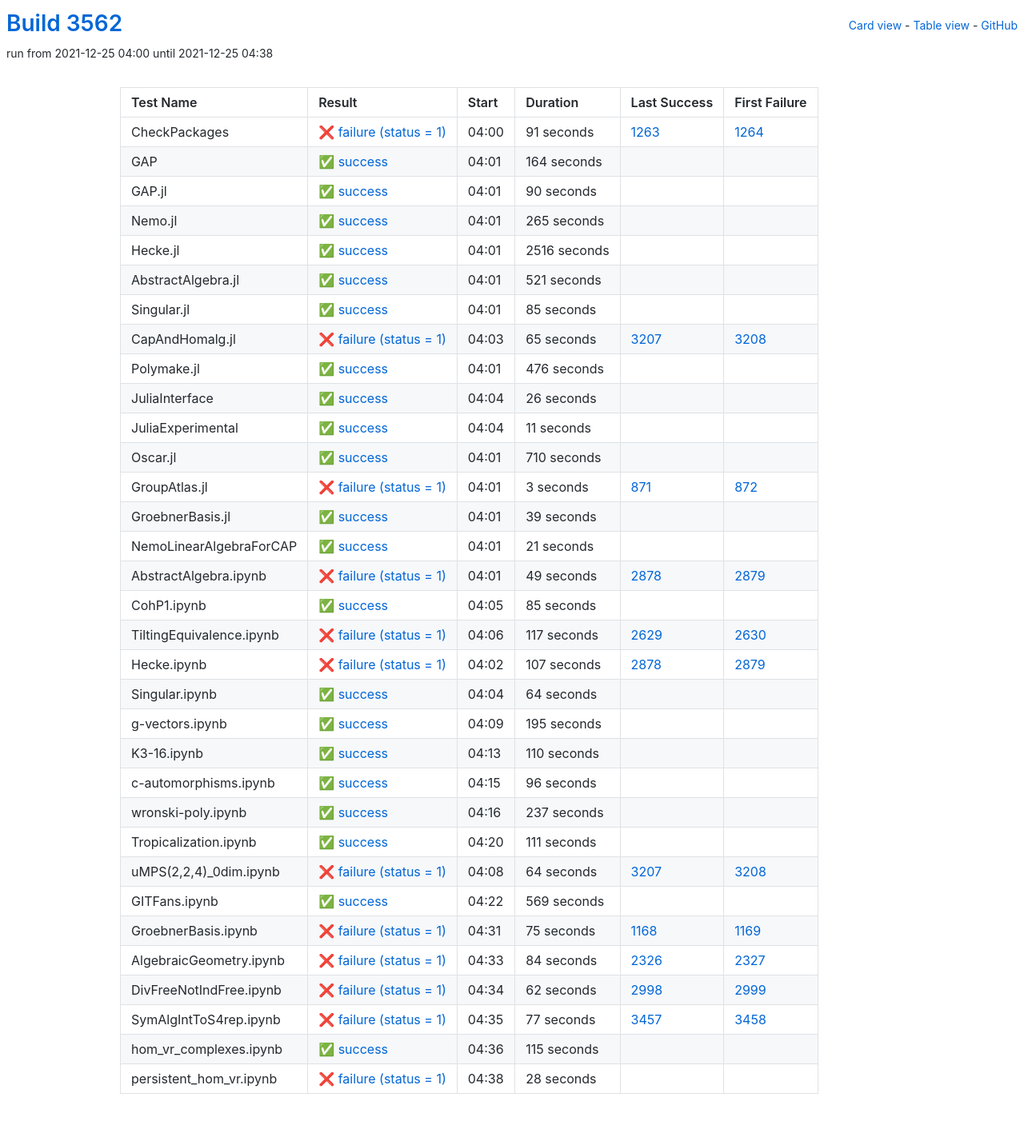
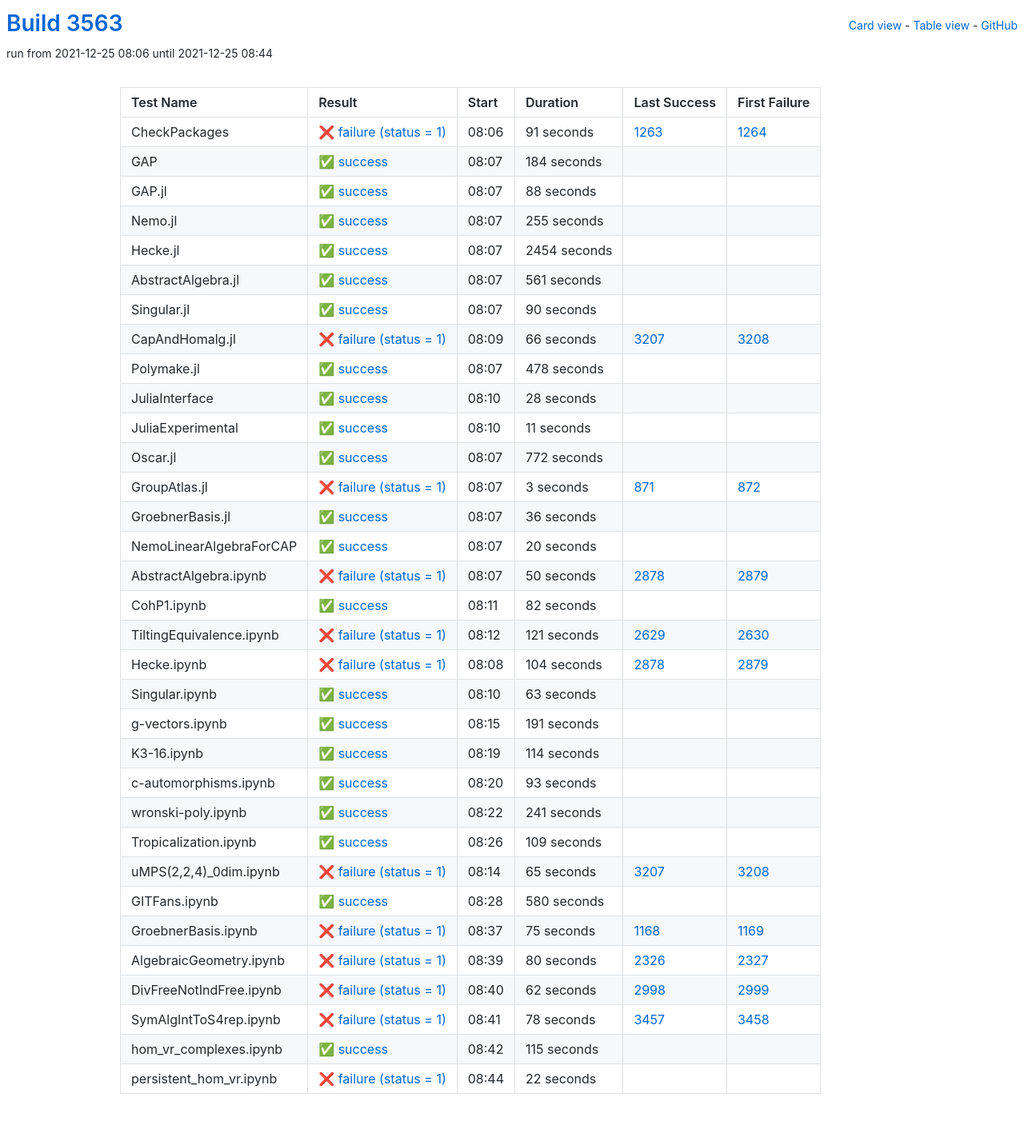
Before and after one commit to oscar-system/oscar-ci-status-stable, a Jekyll site: the page built from table.html, in a window 1280 px wide. Shown: the whole page at 80% size. Built offline with Jekyll 4.4.1, drawn with Linux system fonts in a browser that asks for light colours.

Commit message:
Build #3563

```diff
--- a/_data/ci.yml
+++ b/_data/ci.yml
@@ -1,6 +1,6 @@
 ---
-build: 3562
-build_url: https://oscarci.mathematik.uni-kl.de/job/oscar-stable/3562/
+build: 3563
+build_url: https://oscarci.mathematik.uni-kl.de/job/oscar-stable/3563/
 job: oscar-stable
 organization: oscar-system
 repo: oscar-ci-status-stable
@@ -8,8 +8,8 @@ repourl: https://github.com/oscar-system/oscar-ci-status-stable
 tests:
 - name: CheckPackages
   id: checkpackages
-  log: https://oscarci.mathematik.uni-kl.de/job/oscar-stable/3562/artifact/logs/build-3562/CheckPackages.log
-  start: 2021-12-25 04:00
+  log: https://oscarci.mathematik.uni-kl.de/job/oscar-stable/3563/artifact/logs/build-3563/CheckPackages.log
+  start: 2021-12-25 08:06
   success: false
   exitcode: 1
   status: failure
@@ -20,20 +20,68 @@ tests:
   first_failure_url: https://oscarci.mathematik.uni-kl.de/job/oscar-stable/1264/
 - name: GAP
   id: gap
-  log: https://oscarci.mathematik.uni-kl.de/job/oscar-stable/3562/artifact/logs/build-3562/GAP.log
-  start: 2021-12-25 04:01
+  log: https://oscarci.mathematik.uni-kl.de/job/oscar-stable/3563/artifact/logs/build-3563/GAP.log
+  start: 2021-12-25 08:07
   success: true
   exitcode: 0
   status: success
-  duration: 164
+  duration: 184
   last_success: false
   last_success_url:
   first_failure: false
   first_failure_url:
 - name: GAP.jl
   id: gap-jl
-  log: https://oscarci.mathematik.uni-kl.de/job/oscar-stable/3562/artifact/logs/build-3562/GAP.jl.log
-  start: 2021-12-25 04:01
+  log: https://oscarci.mathematik.uni-kl.de/job/oscar-stable/3563/artifact/logs/build-3563/GAP.jl.log
+  start: 2021-12-25 08:07
+  success: true
+  exitcode: 0
+  status: success
+  duration: 88
+  last_success: false
+  last_success_url:
+  first_failure: false
+  first_failure_url:
+- name: Nemo.jl
+  id: nemo-jl
+  log: https://oscarci.mathematik.uni-kl.de/job/oscar-stable/3563/artifact/logs/build-3563/Nemo.jl.log
+  start: 2021-12-25 08:07
+  success: true
+  exitcode: 0
+  status: success
+  duration: 255
+  last_success: false
+  last_success_url:
+  first_failure: false
+  first_failure_url:
+- name: Hecke.jl
+  id: hecke-jl
+  log: https://oscarci.mathematik.uni-kl.de/job/oscar-stable/3563/artifact/logs/build-3563/Hecke.jl.log
+  start: 2021-12-25 08:07
+  success: true
+  exitcode: 0
+  status: success
+  duration: 2454
+  last_success: false
+  last_success_url:
+  first_failure: false
+  first_failure_url:
+- name: AbstractAlgebra.jl
+  id: abstractalgebra-jl
+  log: https://oscarci.mathematik.uni-kl.de/job/oscar-stable/3563/artifact/logs/build-3563/AbstractAlgebra.jl.log
+  start: 2021-12-25 08:07
+  success: true
+  exitcode: 0
+  status: success
+  duration: 561
+  last_success: false
+  last_success_url:
+  first_failure: false
+  first_failure_url:
+- name: Singular.jl
+  id: singular-jl
+  log: https://oscarci.mathematik.uni-kl.de/job/oscar-stable/3563/artifact/logs/build-3563/Singular.jl.log
+  start: 2021-12-25 08:07
   success: true
   exitcode: 0
   status: success
@@ -42,94 +90,46 @@ tests:
   last_success_url:
   first_failure: false
   first_failure_url:
-- name: Nemo.jl
-  id: nemo-jl
-  log: https://oscarci.mathematik.uni-kl.de/job/oscar-stable/3562/artifact/logs/build-3562/Nemo.jl.log
-  start: 2021-12-25 04:01
-  success: true
-  exitcode: 0
-  status: success
-  duration: 265
-  last_success: false
-  last_success_url:
-  first_failure: false
-  first_failure_url:
-- name: Hecke.jl
-  id: hecke-jl
-  log: https://oscarci.mathematik.uni-kl.de/job/oscar-stable/3562/artifact/logs/build-3562/Hecke.jl.log
-  start: 2021-12-25 04:01
-  success: true
-  exitcode: 0
-  status: success
-  duration: 2516
-  last_success: false
-  last_success_url:
-  first_failure: false
-  first_failure_url:
-- name: AbstractAlgebra.jl
-  id: abstractalgebra-jl
-  log: https://oscarci.mathematik.uni-kl.de/job/oscar-stable/3562/artifact/logs/build-3562/AbstractAlgebra.jl.log
-  start: 2021-12-25 04:01
-  success: true
-  exitcode: 0
-  status: success
-  duration: 521
-  last_success: false
-  last_success_url:
-  first_failure: false
-  first_failure_url:
-- name: Singular.jl
-  id: singular-jl
-  log: https://oscarci.mathematik.uni-kl.de/job/oscar-stable/3562/artifact/logs/build-3562/Singular.jl.log
-  start: 2021-12-25 04:01
-  success: true
-  exitcode: 0
-  status: success
-  duration: 85
-  last_success: false
-  last_success_url:
-  first_failure: false
-  first_failure_url:
 - name: CapAndHomalg.jl
   id: capandhomalg-jl
-  log: https://oscarci.mathematik.uni-kl.de/job/oscar-stable/3562/artifact/logs/build-3562/CapAndHomalg.jl.log
-  start: 2021-12-25 04:03
+  log: https://oscarci.mathematik.uni-kl.de/job/oscar-stable/3563/artifact/logs/build-3563/CapAndHomalg.jl.log
+  start: 2021-12-25 08:09
   success: false
   exitcode: 1
   status: failure
-  duration: 65
+  duration: 66
   last_success: 3207
   last_success_url: https://oscarci.mathematik.uni-kl.de/job/oscar-stable/3207/
   first_failure: 3208
   first_failure_url: https://oscarci.mathematik.uni-kl.de/job/oscar-stable/3208/
 - name: Polymake.jl
   id: polymake-jl
-  log: https://oscarci.mathematik.uni-kl.de/job/oscar-stable/3562/artifact/logs/build-3562/Polymake.jl.log
-  start: 2021-12-25 04:01
+  log: https://oscarci.mathematik.uni-kl.de/job/oscar-stable/3563/artifact/logs/build-3563/Polymake.jl.log
+  start: 2021-12-25 08:07
   success: true
   exitcode: 0
   status: success
-  duration: 476
+  duration: 478
   last_success: false
   last_success_url:
   first_failure: false
   first_failure_url:
 - name: JuliaInterface
   id: juliainterface
-  log: https://oscarci.mathematik.uni-kl.de/job/oscar-stable/3562/artifact/logs/build-3562/JuliaInterface.log
-  start: 2021-12-25 04:04
+  log: https://oscarci.mathematik.uni-kl.de/job/oscar-stable/3563/artifact/logs/build-3563/JuliaInterface.log
+  start: 2021-12-25 08:10
   success: true
   exitcode: 0
   status: success
-  duration: 26
+  duration: 28
   last_success: false
   last_success_url:
   first_failure: false
   first_failure_url:
 - name: JuliaExperimental
   id: juliaexperimental
-  log: https://oscarci.mathematik.uni-kl.de/job/oscar-stable/3562/artifact/logs/build-3562/JuliaExperimental.log
-  start: 2021-12-25 04:04
+  log: https://oscarci.mathematik.uni-kl.de/job/oscar-stable/3563/artifact/logs/build-3563/JuliaExperimental.log
+  start: 2021-12-25 08:10
   success: true
   exitcode: 0
   status: success
@@ -140,20 +140,20 @@ tests:
   first_failure_url:
 - name: Oscar.jl
   id: oscar-jl
-  log: https://oscarci.mathematik.uni-kl.de/job/oscar-stable/3562/artifact/logs/build-3562/Oscar.jl.log
-  start: 2021-12-25 04:01
+  log: https://oscarci.mathematik.uni-kl.de/job/oscar-stable/3563/artifact/logs/build-3563/Oscar.jl.log
+  start: 2021-12-25 08:07
   success: true
   exitcode: 0
   status: success
-  duration: 710
+  duration: 772
   last_success: false
   last_success_url:
   first_failure: false
   first_failure_url:
 - name: GroupAtlas.jl
   id: groupatlas-jl
-  log: https://oscarci.mathematik.uni-kl.de/job/oscar-stable/3562/artifact/logs/build-3562/GroupAtlas.jl.log
-  start: 2021-12-25 04:01
+  log: https://oscarci.mathematik.uni-kl.de/job/oscar-stable/3563/artifact/logs/build-3563/GroupAtlas.jl.log
+  start: 2021-12-25 08:07
   success: false
   exitcode: 1
   status: failure
@@ -164,176 +164,176 @@ tests:
   first_failure_url: https://oscarci.mathematik.uni-kl.de/job/oscar-stable/872/
 - name: GroebnerBasis.jl
   id: groebnerbasis-jl
-  log: https://oscarci.mathematik.uni-kl.de/job/oscar-stable/3562/artifact/logs/build-3562/GroebnerBasis.jl.log
-  start: 2021-12-25 04:01
+  log: https://oscarci.mathematik.uni-kl.de/job/oscar-stable/3563/artifact/logs/build-3563/GroebnerBasis.jl.log
+  start: 2021-12-25 08:07
   success: true
   exitcode: 0
   status: success
-  duration: 39
+  duration: 36
   last_success: false
   last_success_url:
   first_failure: false
   first_failure_url:
 - name: NemoLinearAlgebraForCAP
   id: nemolinearalgebraforcap
-  log: https://oscarci.mathematik.uni-kl.de/job/oscar-stable/3562/artifact/logs/build-3562/NemoLinearAlgebraForCAP.log
-  start: 2021-12-25 04:01
+  log: https://oscarci.mathematik.uni-kl.de/job/oscar-stable/3563/artifact/logs/build-3563/NemoLinearAlgebraForCAP.log
+  start: 2021-12-25 08:07
   success: true
   exitcode: 0
   status: success
-  duration: 21
+  duration: 20
   last_success: false
   last_success_url:
   first_failure: false
   first_failure_url:
 - name: AbstractAlgebra.ipynb
   id: abstractalgebra-ipynb
-  log: https://oscarci.mathematik.uni-kl.de/job/oscar-stable/3562/artifact/logs/build-3562/AbstractAlgebra.ipynb.log
-  start: 2021-12-25 04:01
+  log: https://oscarci.mathematik.uni-kl.de/job/oscar-stable/3563/artifact/logs/build-3563/AbstractAlgebra.ipynb.log
+  start: 2021-12-25 08:07
   success: false
   exitcode: 1
   status: failure
-  duration: 49
+  duration: 50
   last_success: 2878
   last_success_url: https://oscarci.mathematik.uni-kl.de/job/oscar-stable/2878/
   first_failure: 2879
   first_failure_url: https://oscarci.mathematik.uni-kl.de/job/oscar-stable/2879/
 - name: CohP1.ipynb
   id: cohp1-ipynb
-  log: https://oscarci.mathematik.uni-kl.de/job/oscar-stable/3562/artifact/logs/build-3562/CohP1.ipynb.log
-  start: 2021-12-25 04:05
+  log: https://oscarci.mathematik.uni-kl.de/job/oscar-stable/3563/artifact/logs/build-3563/CohP1.ipynb.log
+  start: 2021-12-25 08:11
   success: true
   exitcode: 0
   status: success
-  duration: 85
+  duration: 82
   last_success: false
   last_success_url:
   first_failure: false
   first_failure_url:
 - name: TiltingEquivalence.ipynb
   id: tiltingequivalence-ipynb
-  log: https://oscarci.mathematik.uni-kl.de/job/oscar-stable/3562/artifact/logs/build-3562/TiltingEquivalence.ipynb.log
-  start: 2021-12-25 04:06
+  log: https://oscarci.mathematik.uni-kl.de/job/oscar-stable/3563/artifact/logs/build-3563/TiltingEquivalence.ipynb.log
+  start: 2021-12-25 08:12
   success: false
   exitcode: 1
   status: failure
-  duration: 117
+  duration: 121
   last_success: 2629
   last_success_url: https://oscarci.mathematik.uni-kl.de/job/oscar-stable/2629/
   first_failure: 2630
   first_failure_url: https://oscarci.mathematik.uni-kl.de/job/oscar-stable/2630/
 - name: Hecke.ipynb
   id: hecke-ipynb
-  log: https://oscarci.mathematik.uni-kl.de/job/oscar-stable/3562/artifact/logs/build-3562/Hecke.ipynb.log
-  start: 2021-12-25 04:02
+  log: https://oscarci.mathematik.uni-kl.de/job/oscar-stable/3563/artifact/logs/build-3563/Hecke.ipynb.log
+  start: 2021-12-25 08:08
   success: false
   exitcode: 1
   status: failure
-  duration: 107
+  duration: 104
   last_success: 2878
   last_success_url: https://oscarci.mathematik.uni-kl.de/job/oscar-stable/2878/
   first_failure: 2879
   first_failure_url: https://oscarci.mathematik.uni-kl.de/job/oscar-stable/2879/
 - name: Singular.ipynb
   id: singular-ipynb
-  log: https://oscarci.mathematik.uni-kl.de/job/oscar-stable/3562/artifact/logs/build-3562/Singular.ipynb.log
-  start: 2021-12-25 04:04
+  log: https://oscarci.mathematik.uni-kl.de/job/oscar-stable/3563/artifact/logs/build-3563/Singular.ipynb.log
+  start: 2021-12-25 08:10
   success: true
   exitcode: 0
   status: success
-  duration: 64
+  duration: 63
   last_success: false
   last_success_url:
   first_failure: false
   first_failure_url:
 - name: g-vectors.ipynb
   id: g-vectors-ipynb
-  log: https://oscarci.mathematik.uni-kl.de/job/oscar-stable/3562/artifact/logs/build-3562/g-vectors.ipynb.log
-  start: 2021-12-25 04:09
+  log: https://oscarci.mathematik.uni-kl.de/job/oscar-stable/3563/artifact/logs/build-3563/g-vectors.ipynb.log
+  start: 2021-12-25 08:15
   success: true
   exitcode: 0
   status: success
-  duration: 195
+  duration: 191
   last_success: false
   last_success_url:
   first_failure: false
   first_failure_url:
 - name: K3-16.ipynb
   id: k3-16-ipynb
-  log: https://oscarci.mathematik.uni-kl.de/job/oscar-stable/3562/artifact/logs/build-3562/K3-16.ipynb.log
-  start: 2021-12-25 04:13
+  log: https://oscarci.mathematik.uni-kl.de/job/oscar-stable/3563/artifact/logs/build-3563/K3-16.ipynb.log
+  start: 2021-12-25 08:19
   success: true
   exitcode: 0
   status: success
-  duration: 110
+  duration: 114
   last_success: false
   last_success_url:
   first_failure: false
   first_failure_url:
 - name: c-automorphisms.ipynb
   id: c-automorphisms-ipynb
-  log: https://oscarci.mathematik.uni-kl.de/job/oscar-stable/3562/artifact/logs/build-3562/c-automorphisms.ipynb.log
-  start: 2021-12-25 04:15
+  log: https://oscarci.mathematik.uni-kl.de/job/oscar-stable/3563/artifact/logs/build-3563/c-automorphisms.ipynb.log
+  start: 2021-12-25 08:20
   success: true
   exitcode: 0
   status: success
-  duration: 96
+  duration: 93
   last_success: false
   last_success_url:
   first_failure: false
   first_failure_url:
 - name: wronski-poly.ipynb
   id: wronski-poly-ipynb
-  log: https://oscarci.mathematik.uni-kl.de/job/oscar-stable/3562/artifact/logs/build-3562/wronski-poly.ipynb.log
-  start: 2021-12-25 04:16
+  log: https://oscarci.mathematik.uni-kl.de/job/oscar-stable/3563/artifact/logs/build-3563/wronski-poly.ipynb.log
+  start: 2021-12-25 08:22
   success: true
   exitcode: 0
   status: success
-  duration: 237
+  duration: 241
   last_success: false
   last_success_url:
   first_failure: false
   first_failure_url:
 - name: Tropicalization.ipynb
   id: tropicalization-ipynb
-  log: https://oscarci.mathematik.uni-kl.de/job/oscar-stable/3562/artifact/logs/build-3562/Tropicalization.ipynb.log
-  start: 2021-12-25 04:20
+  log: https://oscarci.mathematik.uni-kl.de/job/oscar-stable/3563/artifact/logs/build-3563/Tropicalization.ipynb.log
+  start: 2021-12-25 08:26
   success: true
   exitcode: 0
   status: success
-  duration: 111
+  duration: 109
   last_success: false
   last_success_url:
   first_failure: false
   first_failure_url:
 - name: uMPS(2,2,4)_0dim.ipynb
   id: umps-2-2-4-0dim-ipynb
-  log: https://oscarci.mathematik.uni-kl.de/job/oscar-stable/3562/artifact/logs/build-3562/uMPS-2-2-4-_0dim.ipynb.log
-  start: 2021-12-25 04:08
+  log: https://oscarci.mathematik.uni-kl.de/job/oscar-stable/3563/artifact/logs/build-3563/uMPS-2-2-4-_0dim.ipynb.log
+  start: 2021-12-25 08:14
   success: false
   exitcode: 1
   status: failure
-  duration: 64
+  duration: 65
   last_success: 3207
   last_success_url: https://oscarci.mathematik.uni-kl.de/job/oscar-stable/3207/
   first_failure: 3208
   first_failure_url: https://oscarci.mathematik.uni-kl.de/job/oscar-stable/3208/
 - name: GITFans.ipynb
   id: gitfans-ipynb
-  log: https://oscarci.mathematik.uni-kl.de/job/oscar-stable/3562/artifact/logs/build-3562/GITFans.ipynb.log
-  start: 2021-12-25 04:22
+  log: https://oscarci.mathematik.uni-kl.de/job/oscar-stable/3563/artifact/logs/build-3563/GITFans.ipynb.log
+  start: 2021-12-25 08:28
   success: true
   exitcode: 0
   status: success
-  duration: 569
+  duration: 580
   last_success: false
   last_success_url:
   first_failure: false
   first_failure_url:
 - name: GroebnerBasis.ipynb
   id: groebnerbasis-ipynb
-  log: https://oscarci.mathematik.uni-kl.de/job/oscar-stable/3562/artifact/logs/build-3562/GroebnerBasis.ipynb.log
-  start: 2021-12-25 04:31
+  log: https://oscarci.mathematik.uni-kl.de/job/oscar-stable/3563/artifact/logs/build-3563/GroebnerBasis.ipynb.log
+  start: 2021-12-25 08:37
   success: false
   exitcode: 1
   status: failure
@@ -344,20 +344,20 @@ tests:
   first_failure_url: https://oscarci.mathematik.uni-kl.de/job/oscar-stable/1169/
 - name: AlgebraicGeometry.ipynb
   id: algebraicgeometry-ipynb
-  log: https://oscarci.mathematik.uni-kl.de/job/oscar-stable/3562/artifact/logs/build-3562/AlgebraicGeometry.ipynb.log
-  start: 2021-12-25 04:33
+  log: https://oscarci.mathematik.uni-kl.de/job/oscar-stable/3563/artifact/logs/build-3563/AlgebraicGeometry.ipynb.log
+  start: 2021-12-25 08:39
   success: false
   exitcode: 1
   status: failure
-  duration: 84
+  duration: 80
   last_success: 2326
   last_success_url: https://oscarci.mathematik.uni-kl.de/job/oscar-stable/2326/
   first_failure: 2327
   first_failure_url: https://oscarci.mathematik.uni-kl.de/job/oscar-stable/2327/
 - name: DivFreeNotIndFree.ipynb
   id: divfreenotindfree-ipynb
-  log: https://oscarci.mathematik.uni-kl.de/job/oscar-stable/3562/artifact/logs/build-3562/DivFreeNotIndFree.ipynb.log
-  start: 2021-12-25 04:34
+  log: https://oscarci.mathematik.uni-kl.de/job/oscar-stable/3563/artifact/logs/build-3563/DivFreeNotIndFree.ipynb.log
+  start: 2021-12-25 08:40
   success: false
   exitcode: 1
   status: failure
@@ -368,20 +368,20 @@ tests:
   first_failure_url: https://oscarci.mathematik.uni-kl.de/job/oscar-stable/2999/
 - name: SymAlgIntToS4rep.ipynb
   id: symalginttos4rep-ipynb
-  log: https://oscarci.mathematik.uni-kl.de/job/oscar-stable/3562/artifact/logs/build-3562/SymAlgIntToS4rep.ipynb.log
-  start: 2021-12-25 04:35
+  log: https://oscarci.mathematik.uni-kl.de/job/oscar-stable/3563/artifact/logs/build-3563/SymAlgIntToS4rep.ipynb.log
+  start: 2021-12-25 08:41
   success: false
   exitcode: 1
   status: failure
-  duration: 77
+  duration: 78
   last_success: 3457
   last_success_url: https://oscarci.mathematik.uni-kl.de/job/oscar-stable/3457/
   first_failure: 3458
   first_failure_url: https://oscarci.mathematik.uni-kl.de/job/oscar-stable/3458/
 - name: hom_vr_complexes.ipynb
   id: hom-vr-complexes-ipynb
-  log: https://oscarci.mathematik.uni-kl.de/job/oscar-stable/3562/artifact/logs/build-3562/hom_vr_complexes.ipynb.log
-  start: 2021-12-25 04:36
+  log: https://oscarci.mathematik.uni-kl.de/job/oscar-stable/3563/artifact/logs/build-3563/hom_vr_complexes.ipynb.log
+  start: 2021-12-25 08:42
   success: true
   exitcode: 0
   status: success
@@ -392,12 +392,12 @@ tests:
   first_failure_url:
 - name: persistent_hom_vr.ipynb
   id: persistent-hom-vr-ipynb
-  log: https://oscarci.mathematik.uni-kl.de/job/oscar-stable/3562/artifact/logs/build-3562/persistent_hom_vr.ipynb.log
-  start: 2021-12-25 04:38
+  log: https://oscarci.mathematik.uni-kl.de/job/oscar-stable/3563/artifact/logs/build-3563/persistent_hom_vr.ipynb.log
+  start: 2021-12-25 08:44
   success: false
   exitcode: 1
   status: failure
-  duration: 28
+  duration: 22
   last_success: false
   last_success_url:
   first_failure: false
```
Also changed, not shown: README.md.
